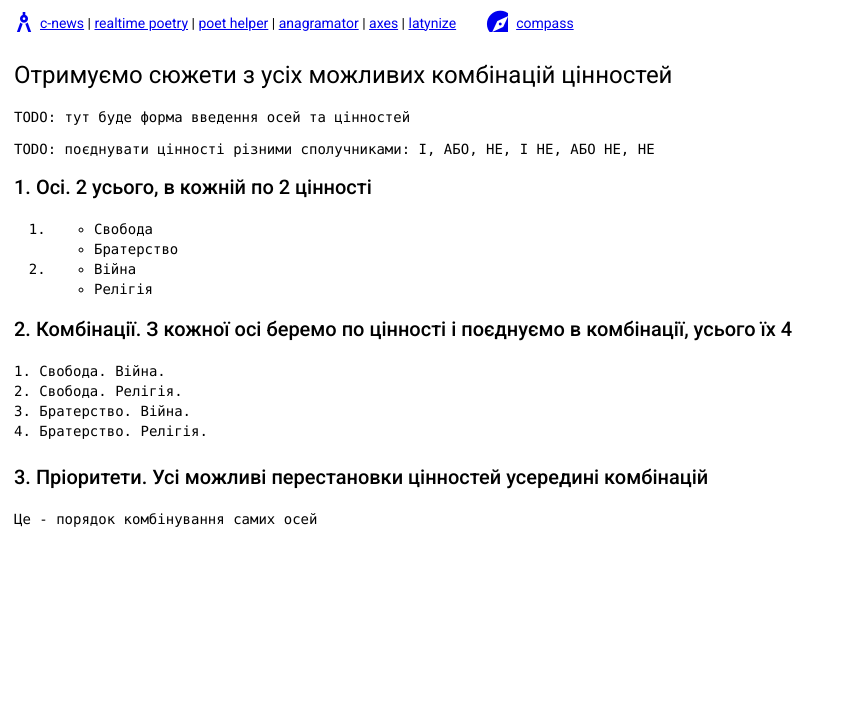
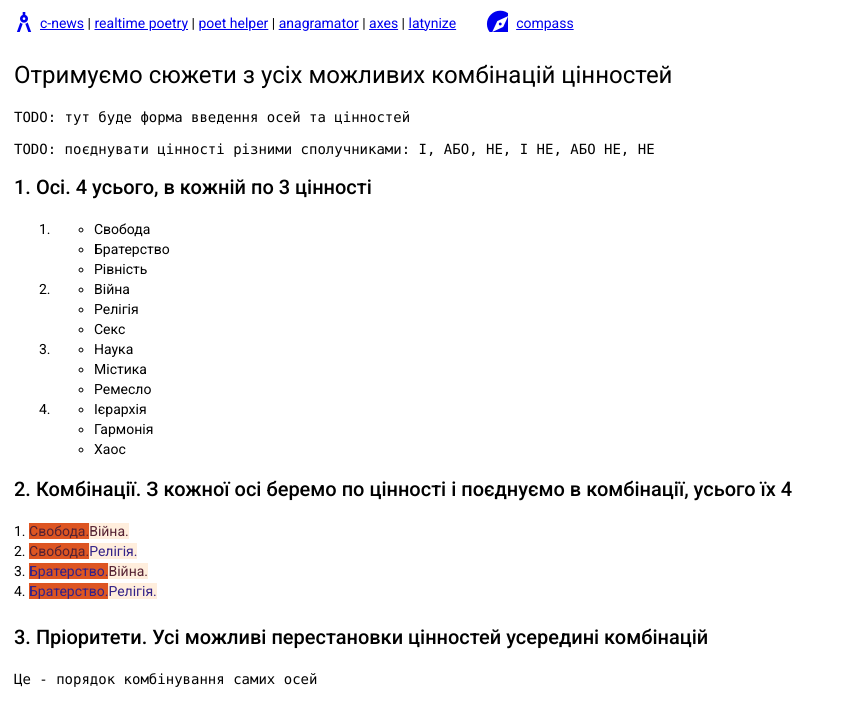
Before and after one commit to rostag/locus-poetica, an Angular app: page /generator/axes in a window 1280 px wide. Shown: the top 726 px of the page, without its empty margins (0-841 px from the left). Built offline with nearby package versions, Linux system fonts and the light colour scheme; a web font is replaced by a local one.

Commit message:
feat: render values as objects not just strings

```diff
--- a/src/app/generator/components/model-axes/model-axes.component.html
+++ b/src/app/generator/components/model-axes/model-axes.component.html
@@ -1,4 +1,4 @@
-<div class="container">
+<div class="values-renderer">
   <h1>Отримуємо сюжети з усіх можливих комбінацій цінностей</h1>
   <p>TODO: тут буде форма введення осей та цінностей</p>
   <p>TODO: поєднувати цінності різними сполучниками: І, АБО, НЕ, І НЕ, АБО НЕ, НЕ</p>
--- a/src/app/generator/components/model-axes/model-axes.component.scss
+++ b/src/app/generator/components/model-axes/model-axes.component.scss
@@ -1,17 +1,28 @@
-:host {
+.values-renderer {
   display: block;
+  margin: 1em;
 
-  font-family: var(--mono-font);
-
+  &* {
+    font-size: 30px;
+  }
   p {
     font-family: var(--mono-font);
   }
 
-  .container {
-    margin: 1em;
+  .axe-1 {
+    background-color: #dd5522;
+  }
 
-    &* {
-      font-size: 30px;
+  .axe-2 {
+    background-color: #ffeedd;
+  }
+
+  .val-1 {
+    color: #552233;
+  }
+
+  .val-2 {
+    color: #332288;
   }
 
   input {
@@ -31,32 +42,5 @@
     line-height: 90px;
     font-family: var(--main-font);
   }
-  }
-
-  .axes {
-    font-size: 2em;
-    margin-bottom: 2em;
-  }
-
-  .axe-body {
-    margin-top: 1em;
-  }
-
-  .axe-item {
-    line-height: normal;
-  }
-
-  .pos-0 {
-    color: #ffcc00;
-  }
-  .pos-1 {
-    color: #ccff00;
-  }
-  .pos-2 {
-    color: #cc00ff;
-  }
-  .pos-3 {
-    color: #00ffcc;
-  }
 
 }
--- a/src/app/generator/components/model-axes/model-axes.component.ts
+++ b/src/app/generator/components/model-axes/model-axes.component.ts
@@ -1,41 +1,68 @@
-import { Component, OnInit } from '@angular/core';
+import { Component, OnInit, ViewEncapsulation } from '@angular/core';
+
+type IStrValue = string;
+type IStrValues = IStrValue[];
+type IStrValuesCollection = IStrValues[];
+
+type INumValue = number;
+type INumValues = INumValue[];
+type INumValuesCollection = INumValues[];
+
+type iObj = {
+  label: string;
+  class: string;
+  color?: string;
+}
+
+type IObjValue = iObj;
+type IObjValues = IObjValue[];
+type IObjValuesCollection = IObjValues[];
 
 @Component({
   selector: 'app-model-axes',
   templateUrl: './model-axes.component.html',
-  styleUrls: ['./model-axes.component.scss']
+  styleUrls: ['./model-axes.component.scss'],
+  encapsulation: ViewEncapsulation.None,
 })
-
 export class ModelAxesComponent implements OnInit {
 
-  combinations = [''];
+  combinations: IStrValues = [''];
 
-  displayIndex = false;
+  showIndex = false;
 
-  axesAsStrings: string[][] = [
-    ['Свобода', 'Братерство'],
-    ['Війна', 'Релігія'],
+  axesAsStrings: IStrValuesCollection = [
+    ['Свобода', 'Братерство', 'Рівність'],
+    ['Війна', 'Релігія', 'Секс'],
+    ['Наука', 'Містика', 'Ремесло'],
+    ['Ієрархія', 'Гармонія', 'Хаос']
   ]
 
-  // axesAsStrings: string[][] = [
-  //   ['Свобода', 'Братерство', 'Рівність'],
-  //   ['Війна', 'Релігія', 'Секс'],
-  //   ['Наука', 'Містика', 'Ремесло'],
-  //   ['Ієрархія', 'Гармонія', 'Хаос']
-  // ]
+  axesAsNumbers: INumValuesCollection = [
+    [0, 1],
+    [0, 1],
+  ]
+
+  axesAObjects: IObjValuesCollection = [
+    [{ label: 'Свобода', class: 'axe-1 val-1' }, { label: 'Братерство', class: 'axe-1 val-2' }],
+    [{ label: 'Війна', class: 'axe-2 val-1' }, { label: 'Релігія', class: 'axe-2 val-2' }],
+  ]
 
   ngOnInit() {
-    this.getCombinations(0, this.axesAsStrings, '');
+    this.combinations = this.getCombinations(0, [''], this.axesAObjects, '');
     this.combinations.shift();
   }
 
-  getCombinations(pos: number, c: string[][], soFar: string) {
-    if (pos === c.length) {
-      this.combinations.push(soFar);
-      return;
+  getCombinations(pos: number, combinations: string[], obj: IObjValuesCollection, soFar: string): string[] {
+    if (pos === obj.length) {
+      combinations.push(soFar);
+      return combinations;
     }
-    for (let i = 0; i < c[pos].length; i++) {
-      this.getCombinations(pos + 1, c, soFar + '<span class="pos-' + i + ' ">' + (this.displayIndex ? i + ': ' : '') + c[pos][i] + '</span>' + '. ');
+    for (let i = 0; i < obj[pos].length; i++) {
+      const val = obj[pos][i];
+      this.getCombinations(pos + 1, combinations, obj, soFar + this.formatOutput(i, val));
     }
+    return combinations;
   }
+
+  formatOutput = (i: number, val: iObj) => `<span class="${val.class}">${this.showIndex ? i + ': ' : ''}${val.label}.</span>`;
 }
```
Lines whose indentation alone changed are shown as unchanged.
